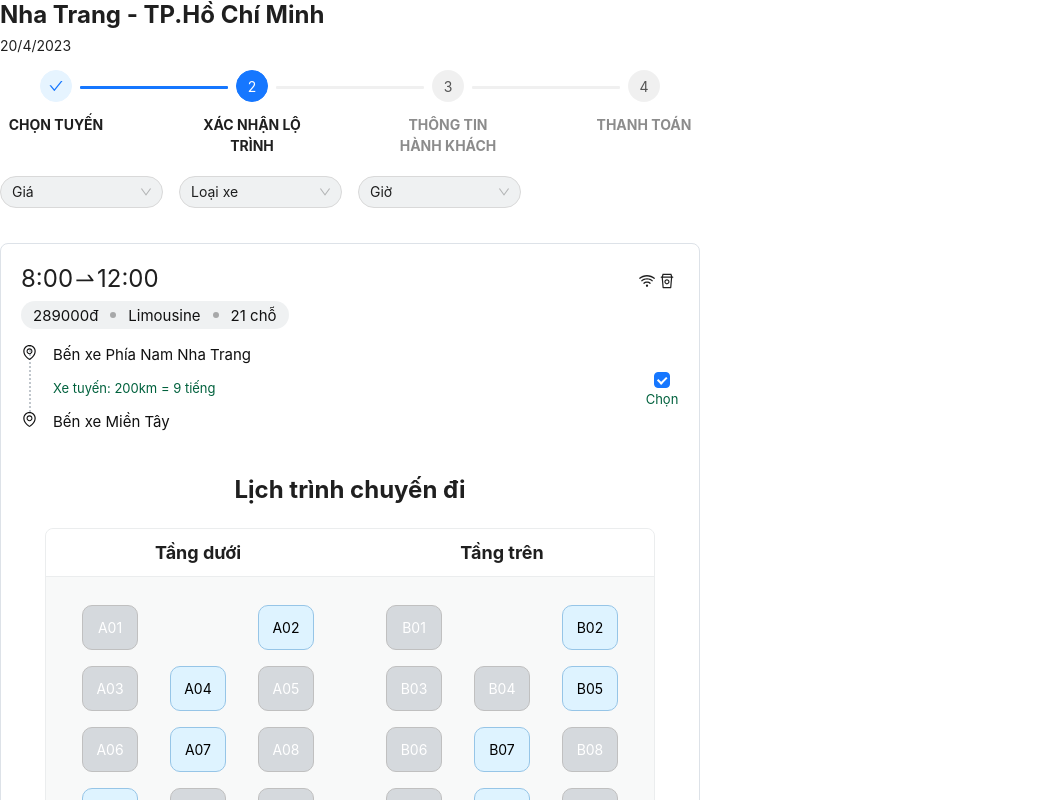
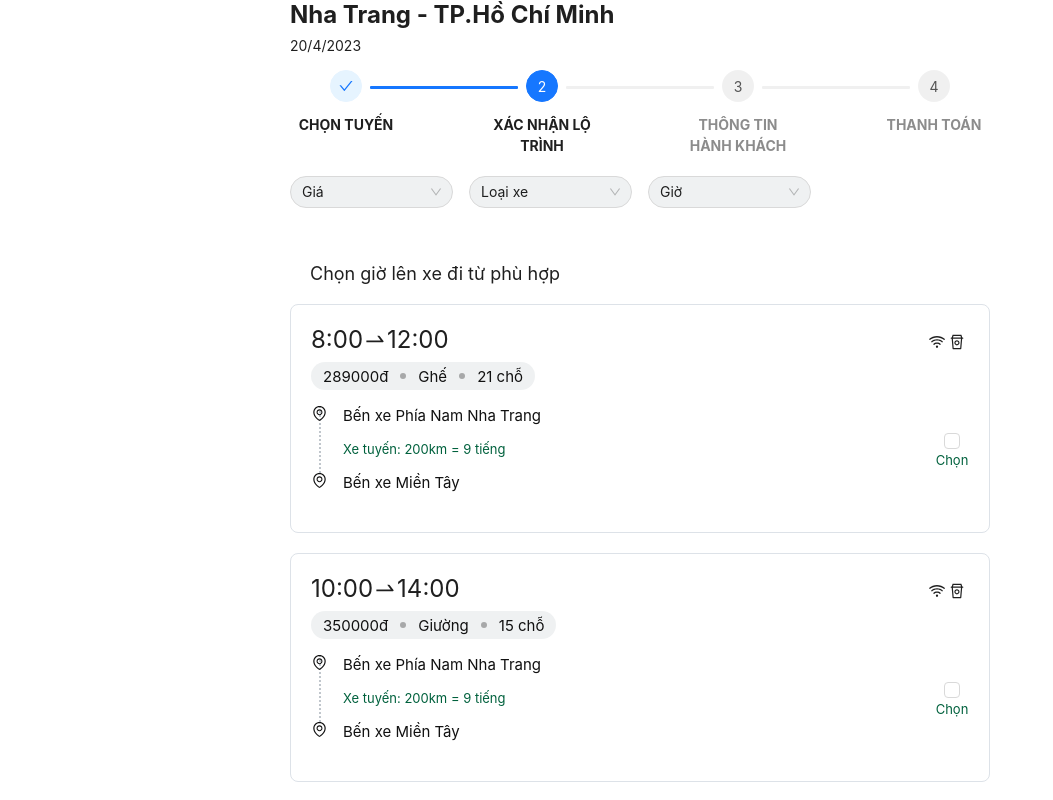
Before and after one commit to superdark1999/bus-ticket-client, a React (Create React App) app: page /booking/trip-routes in a window 1280 px wide. Shown: the whole page, without its empty margins (0-1053 px from the left). Built offline with nearby package versions, Linux system fonts and the light colour scheme.

Commit message:
fix page choose route (booking), handle choose seat

```diff
--- a/src/components/StepLine/index.tsx
+++ b/src/components/StepLine/index.tsx
@@ -1,23 +1,32 @@
 import React from 'react';
 import styled from 'styled-components';
 import { Steps } from 'antd';
-
-const { Step } = Steps;
 
 interface Props {
   currentStep: number;
 }
 
-const StepLine: React.FC<Props> = ({ currentStep }) => (
-  <Container>
-    <StyledSteps current={currentStep} labelPlacement="vertical">
-      <Step title="CHỌN TUYẾN" />
-      <Step title="XÁC NHẬN LỘ TRÌNH" />
-      <Step title="THÔNG TIN HÀNH KHÁCH" />
-      <Step title="THANH TOÁN" />
-    </StyledSteps>
-  </Container>
-);
+const StepLine: React.FC<Props> = ({ currentStep }) => {
+  const steps = [
+    {
+      title: 'CHỌN TUYẾN',
+    },
+    {
+      title: 'XÁC NHẬN LỘ TRÌNH',
+    },
+    {
+      title: 'THÔNG TIN HÀNH KHÁCH',
+    },
+    {
+      title: 'THANH TOÁN',
+    },
+  ];
+  return (
+    <Container>
+      <StyledSteps current={currentStep} labelPlacement="vertical" items={steps} />
+    </Container>
+  );
+};
 
 const Container = styled.div`
   display: flex;
--- a/src/components/TripRouteCard/index.tsx
+++ b/src/components/TripRouteCard/index.tsx
@@ -1,10 +1,11 @@
-import React, { useEffect } from 'react';
+import React, { useEffect, useState } from 'react';
 import styled from 'styled-components';
 import { Checkbox } from 'antd';
 import { EnvironmentOutlined, SwapRightOutlined, WifiOutlined, RestOutlined } from '@ant-design/icons';
 import SeatSelection from './selectedCard';
 
-interface Props {
+export interface Props {
+  id: number;
   timeDeparture: string;
   timeArrival: string;
   price: number;
@@ -14,74 +15,65 @@ interface Props {
   duration: string;
   departure: string;
   arrival: string;
-  selected: boolean;
-  onSelect: () => void;
 }
 
-const onSelected = () => {};
+const BookingInfo: React.FC<Props> = ({ ...props }) => {
+  useEffect(() => {});
+  const [selected, setSelected] = useState<boolean>(false);
 
-const temp: Props = {
-  timeDeparture: '8:00',
-  timeArrival: '12:00',
-  price: 289000,
-  seatsAvailable: 21,
-  departure: 'Bến xe Phía Nam Nha Trang',
-  arrival: ' Bến xe Miền Tây',
-  selected: true,
-  onSelect: onSelected,
-  type: 'Limousine',
-  distance: '200km',
-  duration: '9 tiếng',
-};
+  const handleCheckbox = () => {
+    setSelected(!selected);
 
-const BookingInfo: React.FC = () => {
-  useEffect(() => {});
+    // TODO: call API to get list seat
+    // Transmitting the seating list, quantity, and price to SeatSelection component.
+  };
   return (
-    <Container>
+    <Container selected={selected}>
       <FirstRow>
-        {temp.timeDeparture}
+        {props.timeDeparture}
         <SwapRightOutlined />
-        {temp.timeArrival}
+        {props.timeArrival}
         <Amenities>
           <WifiOutlined style={{ fontSize: '16px', marginRight: '4px' }} />
           <RestOutlined style={{ fontSize: '16px', marginRight: '4px' }} />
         </Amenities>
       </FirstRow>
       <SecondRow>
-        {temp.price}đ
+        {props.price}đ
         <Dot />
-        {temp.type}
+        {props.type}
         <Dot />
-        {temp.seatsAvailable} chỗ
+        {props.seatsAvailable} chỗ
       </SecondRow>
       <RouteContainer>
         <RouterInfo>
           <RouteLine>
             <LocationIcon />
-            {temp.departure}
+            {props.departure}
             <Distance>
-              Xe tuyến: {temp.distance} = {temp.duration}
+              Xe tuyến: {props.distance} = {props.duration}
             </Distance>
           </RouteLine>
           <RouteLine>
             <LocationIcon />
-            {temp.arrival}
+            {props.arrival}
           </RouteLine>
         </RouterInfo>
         <CheckboxContainer>
-          <Checkbox checked={temp.selected} onChange={temp.onSelect} />
+          <Checkbox checked={selected} onChange={handleCheckbox} />
           Chọn
         </CheckboxContainer>
       </RouteContainer>
-      {temp.selected && <SeatSelection />}
+      {selected && <SeatSelection />}
     </Container>
   );
 };
 
-const Container = styled.div`
+const Container = styled.div<{ selected: boolean }>`
   padding: 20px;
   border-radius: 8px;
-  border: 1px solid #dde2e8;
+  border: ${({ selected }) => (selected ? '2px solid #1677ff' : '1px solid #dde2e8')};
+  margin-bottom: 20px;
 `;
 
 const FirstRow = styled.div`
--- a/src/components/TripRouteCard/selectedCard.tsx
+++ b/src/components/TripRouteCard/selectedCard.tsx
@@ -1,12 +1,13 @@
-import React, { useEffect, useMemo, useState } from 'react';
+import React, { useMemo, useState } from 'react';
 import styled from 'styled-components';
 import { Button, Col, Row } from 'antd';
 
+// display seat in one side
 const oneSideSeats = (
   start: number,
   end: number,
   keyword: string,
-  handleSelected: (seatId: number) => void,
+  handleSelected: (seatId: number, seatName: string) => void,
   seatStatuses: string[],
 ): JSX.Element[] => {
   const boxes: JSX.Element[] = [];
@@ -20,7 +21,7 @@ const oneSideSeats = (
         <>
           <Item>
             <Box
-              onClick={() => handleSelected(start)}
+              onClick={() => handleSelected(start, boxkeyword)}
               disabled={seatStatuses[start] === 'booked'}
               selected={seatStatuses[start] === 'selected'}
             >
@@ -30,7 +31,7 @@ const oneSideSeats = (
           <Item />
           <Item>
             <Box
-              onClick={() => handleSelected(start + 1)}
+              onClick={() => handleSelected(start + 1, `${keyword}${String(boxNumber + 1 - start).padStart(2, '0')}`)}
               disabled={seatStatuses[start + 1] === 'booked'}
               selected={seatStatuses[start + 1] === 'selected'}
             >{`${keyword}${String(boxNumber + 1 - start).padStart(2, '0')}`}</Box>
@@ -41,7 +42,7 @@ const oneSideSeats = (
       boxes.push(
         <Item key={`group-${i}`}>
           <Box
-            onClick={() => handleSelected(i)}
+            onClick={() => handleSelected(i, boxkeyword)}
             disabled={seatStatuses[i] === 'booked'}
             selected={seatStatuses[i] === 'selected'}
           >
@@ -104,35 +105,41 @@ function getSeatStatuses(seatss: boolean[]): SeatStatus[] {
   });
 }
 
+// input are  array seats, quantity, price seat
+// interface Props {
+//   seats: boolean[];
+//  quantity: number;
+//   price: number;
+// }
 const SeatSelection: React.FC = () => {
   // edit status seats from input
   const seatStatuses = useMemo(() => getSeatStatuses(seats), [seats]);
 
-  const [selectedSeats, setSelectedSeats] = useState<number[]>([]);
+  const [selectedSeatsId, setSelectedSeatsId] = useState<number[]>([]);
+  const [selectedSeatsArray, setSelectedSeatsArray] = useState<string[]>([]);
 
-  useEffect(() => {
-    console.log('selected seats:', selectedSeats);
-  }, [selectedSeats]);
-
-  const handleSeatClick = (seatId: number) => {
+  const handleSeatClick = (seatId: number, seatName: string) => {
     if (seatStatuses[seatId] === 'empty') {
       // add a check for the status property
       seatStatuses[seatId] = 'selected';
-      setSelectedSeats([...selectedSeats, seatId]);
+      setSelectedSeatsId([...selectedSeatsId, seatId]);
+      setSelectedSeatsArray([...selectedSeatsArray, seatName]);
     } else if (seatStatuses[seatId] === 'selected') {
       // add a check for the status property
       seatStatuses[seatId] = 'empty';
-      setSelectedSeats(selectedSeats.filter((id) => id !== seatId));
+      setSelectedSeatsId(selectedSeatsId.filter((id) => id !== seatId));
+      setSelectedSeatsArray(selectedSeatsArray.filter((name) => name !== seatName));
     }
   };
 
-  const totalPrice = selectedSeats.length * 100000;
+  const totalPrice = selectedSeatsId.length * 100000;
 
   return (
+    <Container>
       <Wrapper>
-      <Header>
+        {/* <Header>
           <Schedule>Lịch trình chuyến đi</Schedule>
-      </Header>
+        </Header> */}
         <SeatContainer>
           <Row
             style={{
@@ -174,17 +181,25 @@ const SeatSelection: React.FC = () => {
             </Row>
           </Row>
         </SeatContainer>
+      </Wrapper>
       <Footer>
-        <TicketInfo>
-          {selectedSeats.length} tickets: {totalPrice.toLocaleString()} VND
-        </TicketInfo>
-        <Button type="primary" disabled={selectedSeats.length === 0}>
-          Proceed to Payment
+        <Col>
+          <div>
+            {selectedSeatsId.length} vé: {selectedSeatsArray.join(', ')}
+          </div>
+          <div>
+            Tổng tiền: <span style={{ fontSize: '18px' }}>{totalPrice.toLocaleString()}</span> VND
+          </div>
+        </Col>
+        <Button type="primary" disabled={selectedSeatsId.length === 0}>
+          Tiếp tục
         </Button>
       </Footer>
-    </Wrapper>
+    </Container>
   );
 };
+
+const Container = styled.div``;
 
 const Wrapper = styled.div`
   display: flex;
@@ -193,18 +208,18 @@ const Wrapper = styled.div`
   padding: 24px;
 `;
 
-const Header = styled.div`
-  display: flex;
-  flex-direction: column;
-  align-items: center;
-  margin-bottom: 24px;
-`;
+// const Header = styled.div`
+//   display: flex;
+//   flex-direction: column;
+//   align-items: center;
+//   margin-bottom: 24px;
+// `;
 
-const Schedule = styled.h1`
-  font-size: 24px;
-  font-weight: bold;
-  margin: 0;
-`;
+// const Schedule = styled.h1`
+//   font-size: 24px;
+//   font-weight: bold;
+//   margin: 0;
+// `;
 
 const Title = styled.h2`
   font-size: 18px;
@@ -224,25 +239,21 @@ const Footer = styled.div`
   max-width: 600px;
 `;
 
-const TicketInfo = styled.div`
-  font-size: 18px;
-`;
-
 const Group = styled.div`
   display: flex;
   flex-wrap: wrap;
-  margin: 20px;
-  margin-bottom: 8px;
+  margin: 20px 10px 8px;
+  justify-content: center;
 `;
 
 const Item = styled.div`
-  width: 33.33%;
+  width: 28.33%;
   padding: 8px 16px;
 `;
 
 const Box = styled.div<{ selected: boolean; disabled: boolean }>`
   border-radius: 10px;
-  height: 45px;
+  height: 40px;
   display: flex;
   align-items: center;
   justify-content: center;
--- a/src/views/Booking/listTripRoute.tsx
+++ b/src/views/Booking/listTripRoute.tsx
@@ -1,19 +1,132 @@
-import { Col, Row, Select } from 'antd';
+import { Button, Col, Row, Select } from 'antd';
+import { LeftOutlined } from '@ant-design/icons';
 import StepLine from 'components/StepLine';
 import BookingInfo from 'components/TripRouteCard';
-import React from 'react';
+import React, { useState, useEffect } from 'react';
 import styled from 'styled-components';
+import { Props as infoCard } from 'components/TripRouteCard/index';
 
 const { Option } = Select;
 
+// input
 interface Props {
   departure?: string;
   destination?: string;
   date?: string;
+  // tripRoutes?: infoCard[];
 }
 
+// Mock data
+const tripRoutes: infoCard[] = [
+  {
+    id: 1,
+    timeDeparture: '8:00',
+    timeArrival: '12:00',
+    price: 289000,
+    seatsAvailable: 21,
+    departure: 'Bến xe Phía Nam Nha Trang',
+    arrival: ' Bến xe Miền Tây',
+    type: 'Ghế',
+    distance: '200km',
+    duration: '9 tiếng',
+  },
+  {
+    id: 2,
+    timeDeparture: '10:00',
+    timeArrival: '14:00',
+    price: 350000,
+    seatsAvailable: 15,
+    departure: 'Bến xe Phía Nam Nha Trang',
+    arrival: ' Bến xe Miền Tây',
+    type: 'Giường',
+    distance: '200km',
+    duration: '9 tiếng',
+  },
+  {
+    id: 3,
+    timeDeparture: '12:00',
+    timeArrival: '16:00',
+    price: 450000,
+    seatsAvailable: 8,
+    departure: 'Bến xe Phía Nam Nha Trang',
+    arrival: ' Bến xe Miền Tây',
+    type: 'Limousine',
+    distance: '200km',
+    duration: '9 tiếng',
+  },
+  {
+    id: 4,
+    timeDeparture: '14:00',
+    timeArrival: '18:00',
+    price: 250000,
+    seatsAvailable: 30,
+    departure: 'Bến xe Phía Nam Nha Trang',
+    arrival: ' Bến xe Miền Tây',
+    type: 'Limousine',
+    distance: '200km',
+    duration: '9 tiếng',
+  },
+  {
+    id: 5,
+    timeDeparture: '16:00',
+    timeArrival: '20:00',
+    price: 550000,
+    seatsAvailable: 5,
+    departure: 'Bến xe Phía Nam Nha Trang',
+    arrival: ' Bến xe Miền Tây',
+    type: 'Limousine',
+    distance: '200km',
+    duration: '9 tiếng',
+  },
+];
+const timeRanges = {
+  '0': { start: 0, end: 24 },
+  '1': { start: 0, end: 6 },
+  '2': { start: 6, end: 12 },
+  '3': { start: 12, end: 18 },
+  '4': { start: 18, end: 24 },
+};
 const ListTripRoute: React.FC<Props> = ({ departure, destination, date }) => {
   const content = 1;
+
+  const [sortPrice, setSortPrice] = useState<'asc' | 'desc' | '0'>('0');
+
+  const [typeBus, setTypeBus] = useState<'Ghế' | 'Giường' | 'Limousine' | '0'>('0');
+
+  const [timeSelected, setTimeSelected] = useState<0 | 1 | 2 | 3 | 4>(0);
+
+  const [routesRender, setRoutesRender] = useState<infoCard[]>(JSON.parse(JSON.stringify(tripRoutes)));
+
+  useEffect(() => {
+    // TODO: sort triproute with time
+
+    console.log('didmount');
+    return () => {
+      console.log('unmount', Date.now());
+    };
+  }, []);
+
+  useEffect(() => {
+    const temp: infoCard[] = JSON.parse(JSON.stringify(tripRoutes));
+
+    const sortRoutes =
+      sortPrice === 'asc'
+        ? temp.sort((a, b) => a.price - b.price)
+        : sortPrice === 'desc'
+        ? temp.sort((a, b) => b.price - a.price)
+        : temp;
+
+    let filteredRoutes = sortRoutes.filter((route) => route.type === typeBus || typeBus === '0');
+
+    const { start, end } = timeRanges[timeSelected];
+    filteredRoutes = filteredRoutes.filter((route) => {
+      const [hour] = route.timeDeparture.split(':');
+      const hourNumber = parseInt(hour, 10);
+      return hourNumber >= start && hourNumber < end;
+    });
+    setRoutesRender(filteredRoutes);
+  }, [sortPrice, timeSelected, typeBus]);
+
   return (
     <Container>
       <Row style={{ fontSize: '24px', fontWeight: 'bold' }}>
@@ -23,22 +136,25 @@ const ListTripRoute: React.FC<Props> = ({ departure, destination, date }) => {
       <StepLine currentStep={content} />
       <Row gutter={[16, 16]} style={{ padding: '20px 0 35px' }}>
         <Col span={6}>
-          <StyledSelect defaultValue="0">
+          <StyledSelect defaultValue="0" onChange={(value) => setSortPrice(value as 'asc' | 'desc' | '0')}>
             <Option value="0">Giá</Option>
             <Option value="asc">Thấp - Cao</Option>
             <Option value="desc">Cao - Thấp</Option>
           </StyledSelect>
         </Col>
         <Col span={6}>
-          <StyledSelect defaultValue="0">
+          <StyledSelect
+            defaultValue="0"
+            onChange={(value) => setTypeBus(value as '0' | 'Ghế' | 'Giường' | 'Limousine')}
+          >
             <Option value="0">Loại xe</Option>
-            <Option value="402">Ghế</Option>
-            <Option value="403">Giường</Option>
-            <Option value="1454">Limousine</Option>
+            <Option value="Ghế">Ghế</Option>
+            <Option value="Giường">Giường</Option>
+            <Option value="Limousine">Limousine</Option>
           </StyledSelect>
         </Col>
         <Col span={6}>
-          <StyledSelect defaultValue="0">
+          <StyledSelect defaultValue="0" onChange={(value) => setTimeSelected(value as 0 | 1 | 2 | 3 | 4)}>
             <Option value="0">Giờ</Option>
             <Option value="1">0h - 6h</Option>
             <Option value="2">6h - 12h</Option>
@@ -47,7 +163,17 @@ const ListTripRoute: React.FC<Props> = ({ departure, destination, date }) => {
           </StyledSelect>
         </Col>
       </Row>
-      <BookingInfo />
+      <Row style={{ margin: '20px', fontSize: '18px' }}>
+        Chọn giờ lên xe đi {destination} từ {departure} phù hợp
+      </Row>
+      {routesRender.map((route) => (
+        <BookingInfo key={route.id} {...route} />
+      ))}
+      <Row>
+        <BackButton>
+          <LeftOutlined /> Quay lại
+        </BackButton>
+      </Row>
     </Container>
   );
 };
@@ -55,7 +181,7 @@ const ListTripRoute: React.FC<Props> = ({ departure, destination, date }) => {
 const Container = styled.div`
   max-width: 700px;
   background-color: white;
-  align-self: center;
+  margin: auto;
 `;
 
 const StyledSelect = styled(Select)`
@@ -67,4 +193,15 @@ const StyledSelect = styled(Select)`
   }
 `;
 
+const BackButton = styled(Button)`
+  width: 100%;
+  border-radius: 24px;
+  border: 1px solid #c0c6cc;
+  background-color: #fff;
+  color: #111;
+  padding-right: 36px;
+  margin: 10px 0 50px;
+  height: 40px;
+`;
+
 export default ListTripRoute;
```
Lines whose indentation alone changed are shown as unchanged.
